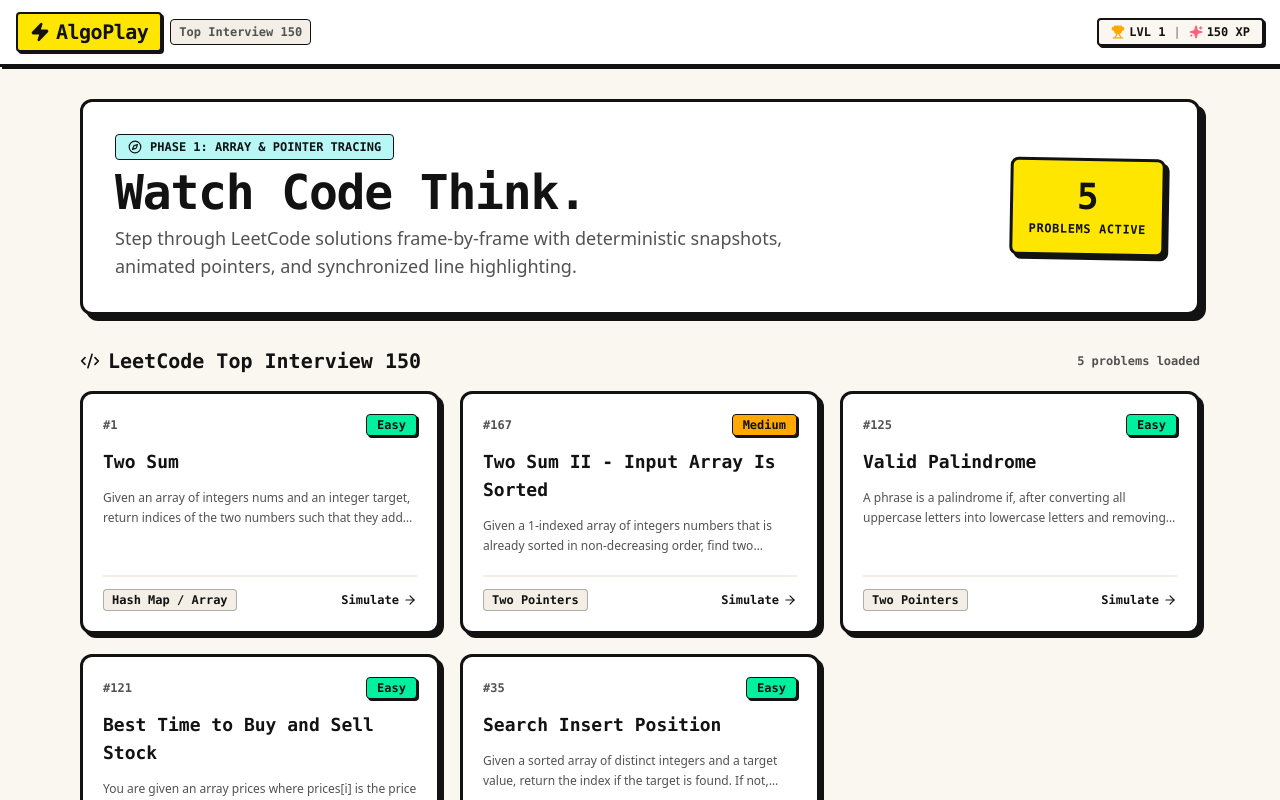
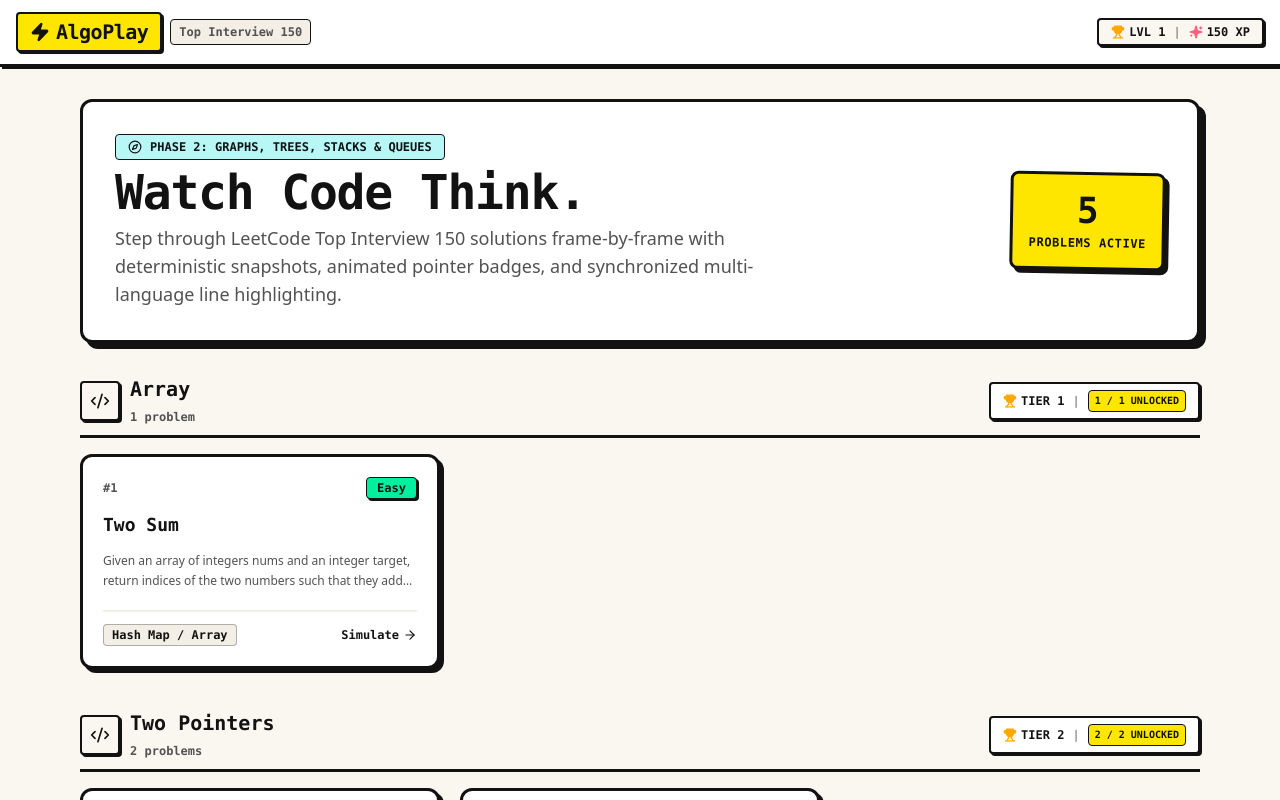
Before and after one commit to rajyash-17/algoPlay, a Next.js app: page / in a window 1280 px wide. Shown: the top 800 px of the page. Built offline with nearby package versions, Linux system fonts and the light colour scheme.

Commit message:
feat(ui): group home page problems by category with arcade tier badges

```diff
--- a/src/app/page.tsx
+++ b/src/app/page.tsx
@@ -1,11 +1,40 @@
-import React from 'react';
+'use client';
+
+import React, { useMemo } from 'react';
 import Link from 'next/link';
 import { getAllProblems } from '@/problems';
-import { ArrowRight, Code2, Compass } from 'lucide-react';
+import { ArrowRight, Code2, Compass, Layers, GitBranch, Terminal, Trophy } from 'lucide-react';
 import { tokens } from '@/lib/tokens';
 
 export default function HomePage() {
   const problems = getAllProblems();
+
+  // Group problems by category
+  const problemsByCategory = useMemo(() => {
+    const map = new Map<string, typeof problems>();
+    for (const p of problems) {
+      const cat = p.meta.category || 'General';
+      const list = map.get(cat) ?? [];
+      list.push(p);
+      map.set(cat, list);
+    }
+    return Array.from(map.entries());
+  }, [problems]);
+
+  const getCategoryIcon = (category: string) => {
+    switch (category.toLowerCase()) {
+      case 'stack':
+        return <Layers className="w-5 h-5" />;
+      case 'linked list':
+        return <GitBranch className="w-5 h-5" />;
+      case 'binary tree':
+      case 'binary tree bfs':
+      case 'binary search tree':
+        return <Terminal className="w-5 h-5" />;
+      default:
+        return <Code2 className="w-5 h-5" />;
+    }
+  };
 
   return (
     <div className="max-w-6xl mx-auto w-full px-4 py-8 flex flex-col gap-8">
@@ -14,14 +43,14 @@ export default function HomePage() {
         <div className="flex flex-col gap-2 max-w-2xl z-10">
           <div className="inline-flex items-center gap-2 bg-accent/40 border border-ink px-3 py-1 rounded w-fit font-mono text-xs font-bold text-ink">
             <Compass className="w-3.5 h-3.5" />
-            PHASE 1: ARRAY & POINTER TRACING
+            PHASE 2: GRAPHS, TREES, STACKS & QUEUES
           </div>
           <h1 className="text-3xl sm:text-5xl font-black font-mono tracking-tight text-ink">
             Watch Code Think.
           </h1>
           <p className="text-ink-muted text-base sm:text-lg font-medium leading-relaxed">
-            Step through LeetCode solutions frame-by-frame with deterministic snapshots,
-            animated pointers, and synchronized line highlighting.
+            Step through LeetCode Top Interview 150 solutions frame-by-frame with deterministic snapshots,
+            animated pointer badges, and synchronized multi-language line highlighting.
           </p>
         </div>
 
@@ -33,20 +62,43 @@ export default function HomePage() {
         </div>
       </div>
 
-      {/* Problem Cards Grid */}
-      <div className="flex flex-col gap-4">
-        <div className="flex items-center justify-between">
-          <h2 className="text-xl font-mono font-black text-ink flex items-center gap-2">
-            <Code2 className="w-5 h-5" />
-            LeetCode Top Interview 150
+      {/* Categorized Problem Sections */}
+      <div className="flex flex-col gap-10">
+        {problemsByCategory.map(([category, catProblems], catIdx) => {
+          return (
+            <div key={category} className="flex flex-col gap-4">
+              {/* Category Header with Arcade Badges */}
+              <div className="flex flex-wrap items-center justify-between gap-3 pb-2 border-b-3 border-ink">
+                <div className="flex items-center gap-2.5">
+                  <div className="p-2 bg-canvas border-2 border-ink rounded shadow-sm text-ink">
+                    {getCategoryIcon(category)}
+                  </div>
+                  <div>
+                    <h2 className="text-xl font-mono font-black text-ink">
+                      {category}
                     </h2>
-          <span className="font-mono text-xs font-bold text-ink-muted">
-            5 problems loaded
+                    <span className="font-mono text-xs text-ink-muted font-bold">
+                      {catProblems.length} {catProblems.length === 1 ? 'problem' : 'problems'}
                     </span>
                   </div>
+                </div>
 
+                {/* Arcade Level & Progress Badge */}
+                <div className="flex items-center gap-2 bg-surface px-3 py-1.5 border-2 border-ink rounded shadow-sm font-mono text-xs font-bold">
+                  <div className="flex items-center gap-1 text-ink">
+                    <Trophy className="w-3.5 h-3.5 text-warning fill-warning" />
+                    <span>TIER {catIdx + 1}</span>
+                  </div>
+                  <span className="text-ink-subtle">|</span>
+                  <span className="bg-primary px-1.5 py-0.5 rounded border border-ink text-ink text-[10px] font-black">
+                    {catProblems.length} / {catProblems.length} UNLOCKED
+                  </span>
+                </div>
+              </div>
+
+              {/* Problem Cards Grid */}
               <div className="grid grid-cols-1 md:grid-cols-2 lg:grid-cols-3 gap-5">
-          {problems.map((problem) => {
+                {catProblems.map((problem) => {
                   const { meta } = problem;
                   const diffStyle = tokens.colors.difficulty[meta.difficulty];
 
@@ -93,6 +145,9 @@ export default function HomePage() {
                 })}
               </div>
             </div>
+          );
+        })}
+      </div>
     </div>
   );
 }
```
Lines whose indentation alone changed are shown as unchanged.
